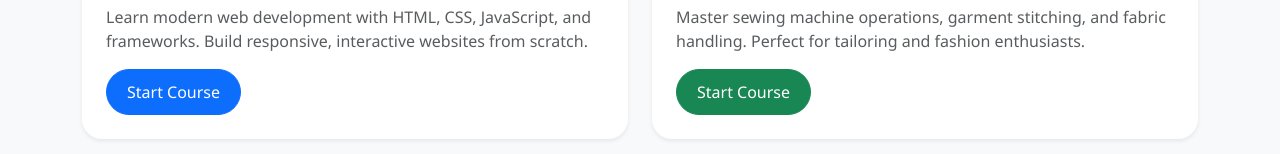
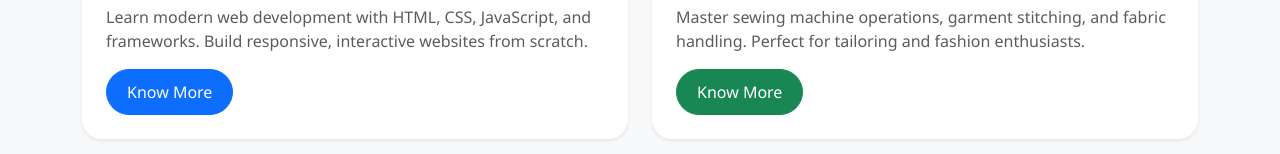
Before and after one commit to bannuakkabattula/REEDS, a plain HTML site: page lms.html in a window 1280 px wide. Shown: the part 446-600 px from the top of the page. Drawn offline with nearby package versions, Linux system fonts and the light colour scheme.

Commit message:
updated home page

```diff
--- a/lms.html
+++ b/lms.html
@@ -73,7 +73,9 @@
                 Learn modern web development with HTML, CSS, JavaScript, and
                 frameworks. Build responsive, interactive websites from scratch.
               </p>
-              <a href="./software/index.html" class="btn btn-primary btn-course">Start Course</a>
+              <a href="./software/index.html" class="btn btn-primary btn-course"
+                >Know More</a
+              >
             </div>
           </div>
         </div>
@@ -93,7 +95,7 @@
                 handling. Perfect for tailoring and fashion enthusiasts.
               </p>
               <a href="sewing-machine.html" class="btn btn-success btn-course"
-                >Start Course</a
+                >Know More</a
               >
             </div>
           </div>
```
